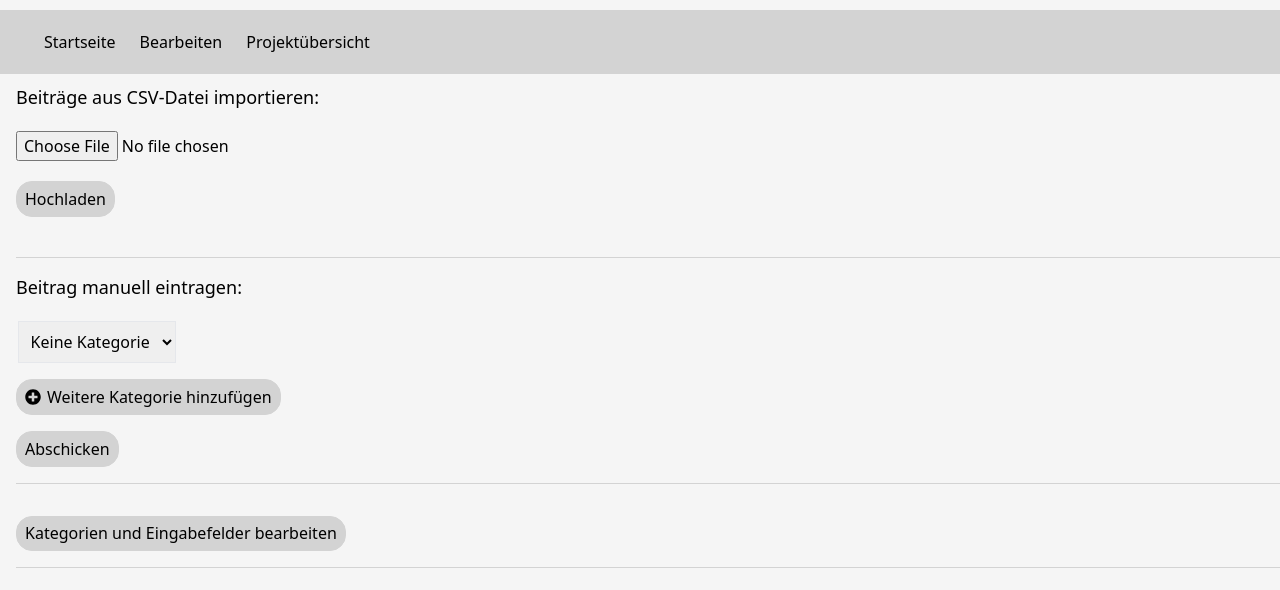
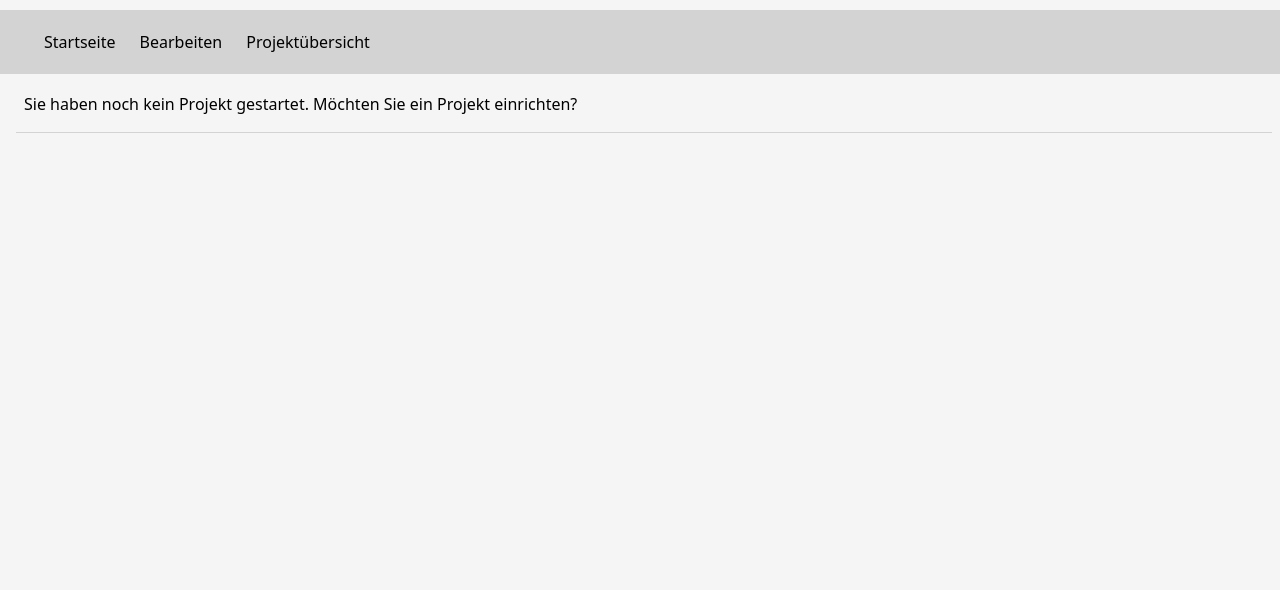
Before and after one commit to Beeblebrox299/auswertungstool, a Next.js app: page /auswertungstool/edit in a window 1280 px wide. Shown: the top 590 px of the page. Built offline with nearby package versions, Linux system fonts and the light colour scheme.

Commit message:
improve conditional rendering

```diff
--- a/src/app/edit/page.tsx
+++ b/src/app/edit/page.tsx
@@ -1,20 +1,27 @@
 'use client';
 
-import React from 'react';
-import { useMemo, useRef } from 'react';
+import React, { useState } from 'react';
+import { useEffect, useRef } from 'react';
 import Link from 'next/link';
 import FileUpload from '../components/Project/edit/FileUpload';
 import ManualInput from '../components/Project/edit/ManualInput';
 
 const Edit: React.FC = () => {
-  const projectExists = useRef<boolean>(true);
-/* funktioniert nur auf dev, muss noch ne Lösung für prod finden
-  useMemo(() => {
-      projectExists.current = localStorage.getItem("contributions") !== null || localStorage.getItem("categories") !== null;
-  }, [])*/
+  const [projectExists, setProjectExists] = useState<boolean>(false);
+  const [loading, setLoading] = useState<boolean>(true)
+
+  useEffect(() => {
+      setProjectExists(localStorage.getItem("contributions") !== null || localStorage.getItem("categories") !== null);
+      setLoading(false)
+  }, []);
+
+  if (loading) {
+    return(<></>)
+  }
+
   return (
       <div>
-          {projectExists.current ? (
+        {projectExists ? (
           <>
           <div className='displayBlock'>
             <h1>Beiträge aus CSV-Datei importieren:</h1>
@@ -29,9 +36,9 @@ const Edit: React.FC = () => {
           </div>
           </>
         ) : (
-            <>
+          <div className='displayBlock info'>
             Sie haben noch kein Projekt gestartet. Möchten Sie <Link href={"/edit/init"}>ein Projekt einrichten</Link>?
-            </>
+          </div>
         )}
       </div>
   );
```
Also changed, not shown: src/app/components/Project/edit/Coding.tsx (+9 -1 lines), src/app/components/Project/view/ContributionTable.tsx (+8 -1 lines). Lines whose indentation alone changed are shown as unchanged.
